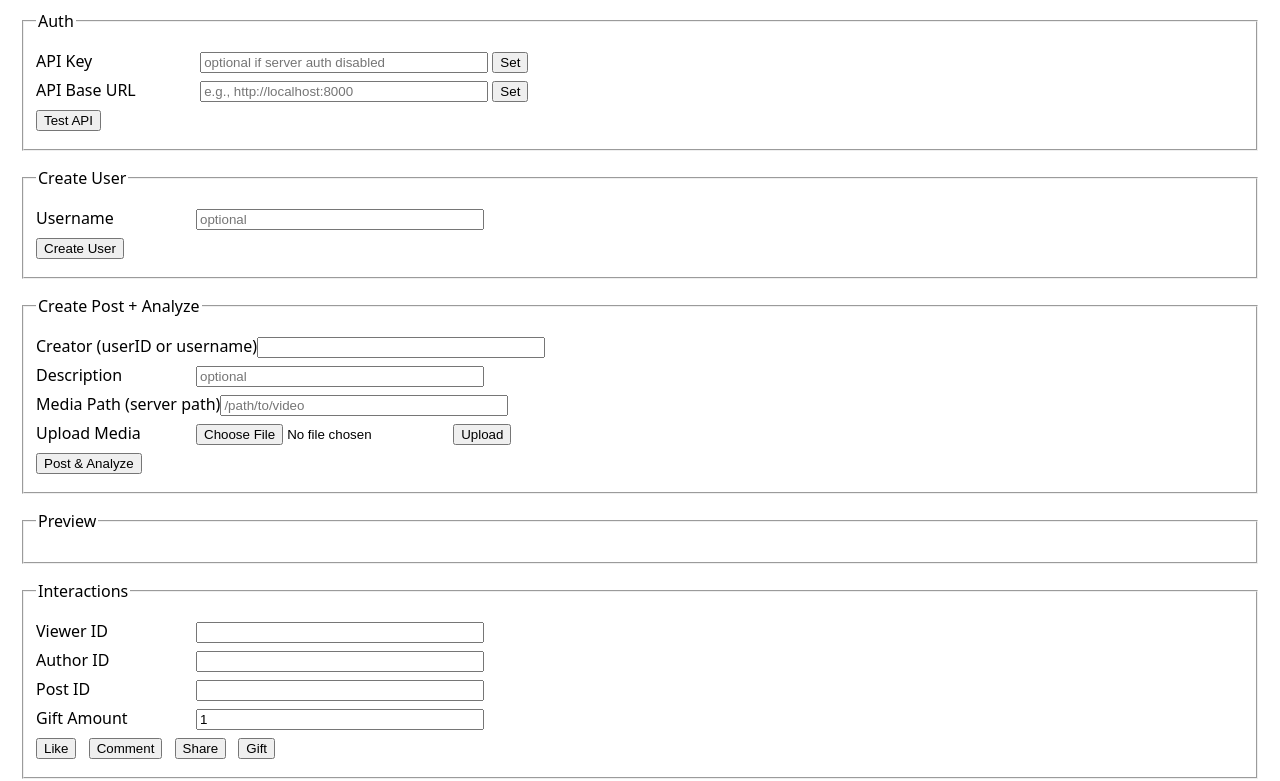
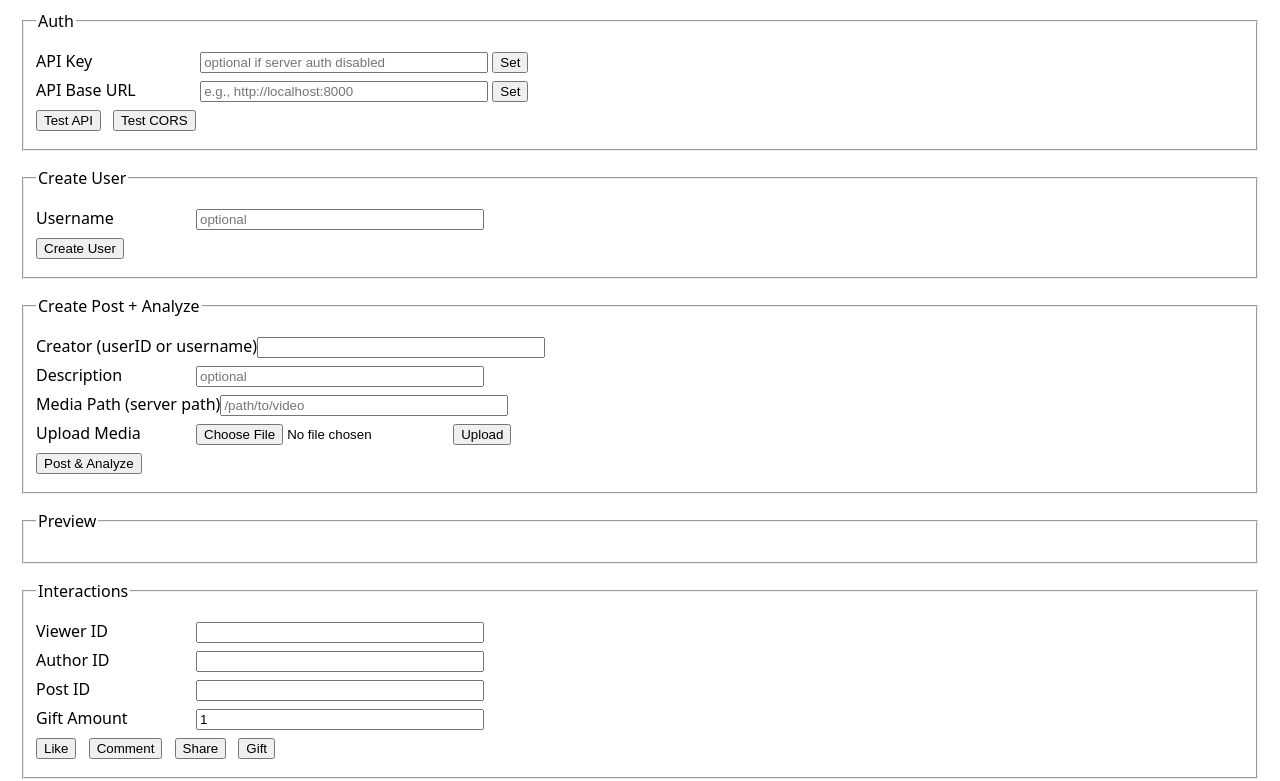
Before and after one commit to Stiven-Gjekaj/Knot-Labs, a plain HTML site: page api/static/index.html in a window 1280 px wide. Shown: the part 50-831 px from the top of the page. Drawn offline with Linux system fonts and the light colour scheme.

Commit message:
Ver. Alpha 0.4.8

```diff
--- a/api/static/index.html
+++ b/api/static/index.html
@@ -44,6 +44,28 @@
         log(r.status === 200 ? 'ok' : 'error', 'API test (' + r.status + '): ' + body);
       } catch (e) {
         log('error', 'API test error: ' + e);
+      }
+    }
+    async function testCors() {
+      const base = apiBase || '';
+      try {
+        const r = await fetch(base + '/ping', {
+          method: 'GET',
+          headers: { 'X-API-Key': 'test', 'Content-Type': 'application/json' },
+          mode: 'cors',
+        });
+        const allowOrigin = r.headers.get('access-control-allow-origin');
+        const allowMethods = r.headers.get('access-control-allow-methods');
+        const allowHeaders = r.headers.get('access-control-allow-headers');
+        let msg = 'CORS test: status=' + r.status;
+        if (allowOrigin || allowMethods || allowHeaders) {
+          msg += ' | ACO=' + (allowOrigin || '-') + ' ACM=' + (allowMethods || '-') + ' ACH=' + (allowHeaders || '-');
+        } else {
+          msg += ' | CORS OK (headers not exposed)';
+        }
+        log((r.ok ? 'ok' : 'error'), msg);
+      } catch (e) {
+        log('error', 'CORS test error: ' + e);
       }
     }
     function log(level, msg) {
@@ -228,7 +250,10 @@
         <input type="text" id="apiBase" placeholder="e.g., http://localhost:8000" />
         <button onclick="setApiBase()">Set</button>
       </div>
-      <div class="row"><button onclick="testApi()">Test API</button></div>
+      <div class="row">
+        <button onclick="testApi()">Test API</button>
+        <button onclick="testCors()">Test CORS</button>
+      </div>
     </fieldset>
 
     <fieldset>
```
Also changed, not shown: docs/index.html (+35 -1 lines).
